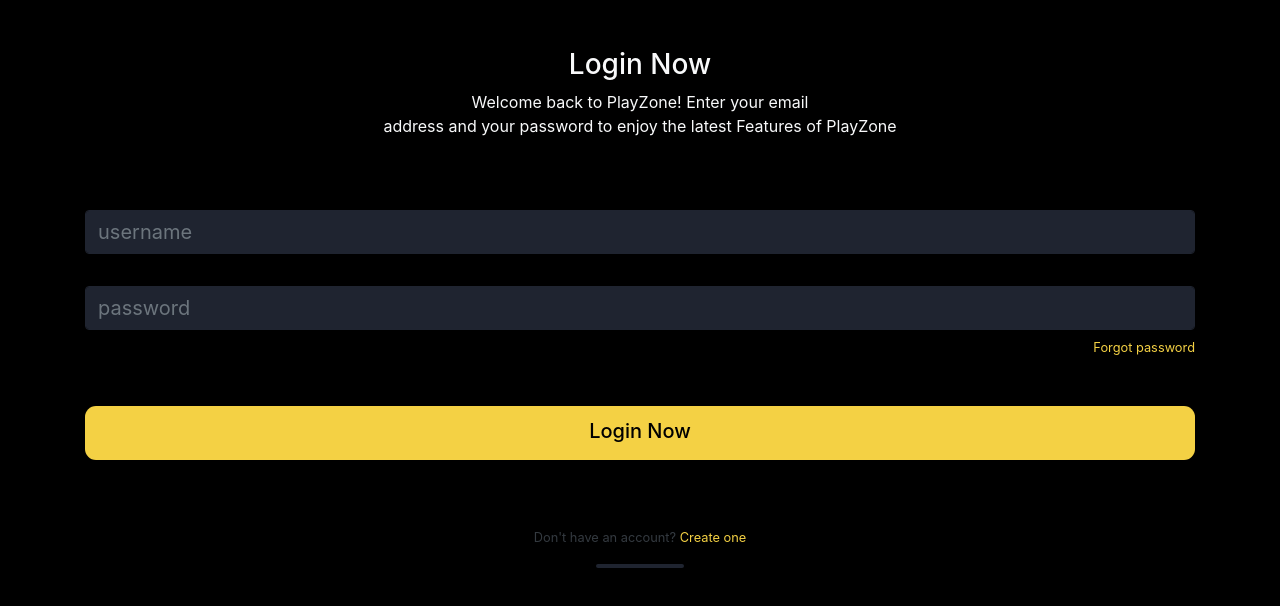
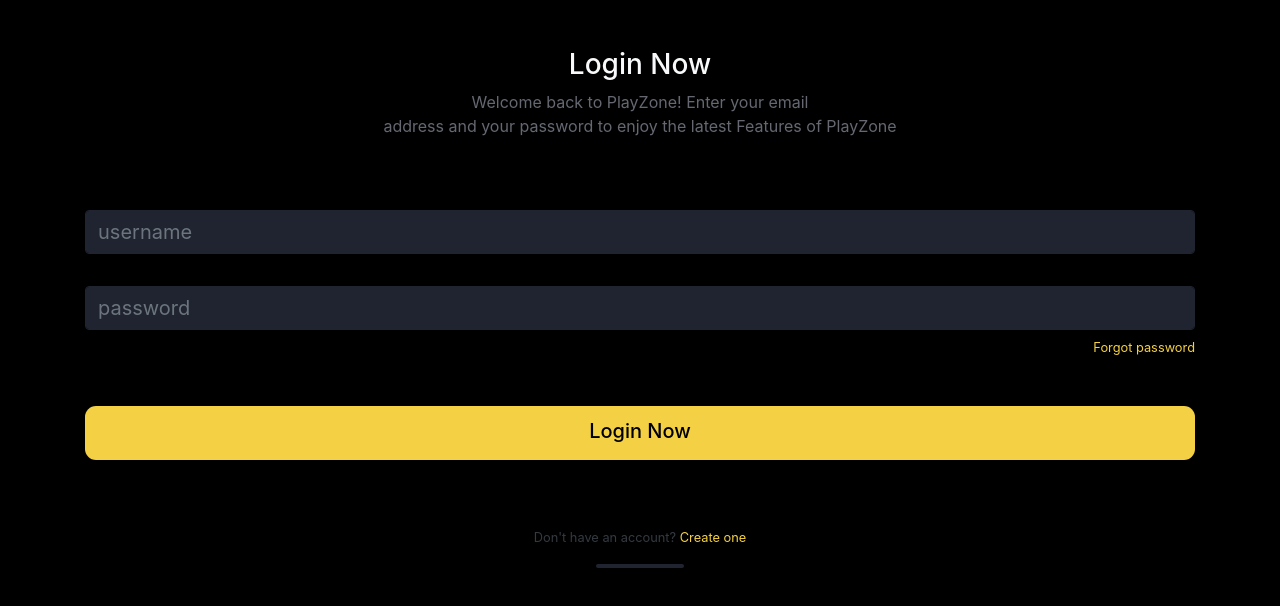
Before and after one commit to dwarkesh8/playcentre-gameapp-ui-ux, a plain HTML site: page login.html in a window 1280 px wide. Drawn offline with Linux system fonts and the light colour scheme.

Commit message:
change p text color and added forgot password page link

```diff
--- a/login.html
+++ b/login.html
@@ -43,6 +43,9 @@
 			border-radius: 5px;
 			width: 84px;
 		}
+		.text-dark-grey {
+			color: #656871;
+		}
 	</style>
 </head>
 <body>
@@ -50,7 +53,7 @@
 		<div class="container">
 			<div class="text-center mt-5 pb-2">
 				<h3 class="text-light">Login Now</h3>
-				<p class="text-light">Welcome back to PlayZone! Enter your email <br>address and your password to enjoy the latest Features of PlayZone</p>
+				<p class="text-dark-grey">Welcome back to PlayZone! Enter your email <br>address and your password to enjoy the latest Features of PlayZone</p>
 			</div>
 			<div class="text-center mt-5">
 				<form class="form" action="#">
@@ -59,7 +62,7 @@
 					</div>
 					<div class="form-group">
 						<input type="password" class="form-control input-bg-dark" placeholder="password" required>
-						<a href="#"class="float-right mt-1 pb-5"><small>Forgot password</small></a>
+						<a href="forgot-password.html" class="float-right mt-1 pb-5"><small>Forgot password</small></a>
 					</div>
 					<div class="form-group pb-5">
 						<button class="btn btn-lg btn-block btn-yellow border-radius-11" id="gotoIndex"><h5 class="mt-1">Login Now</h5></button>
```
